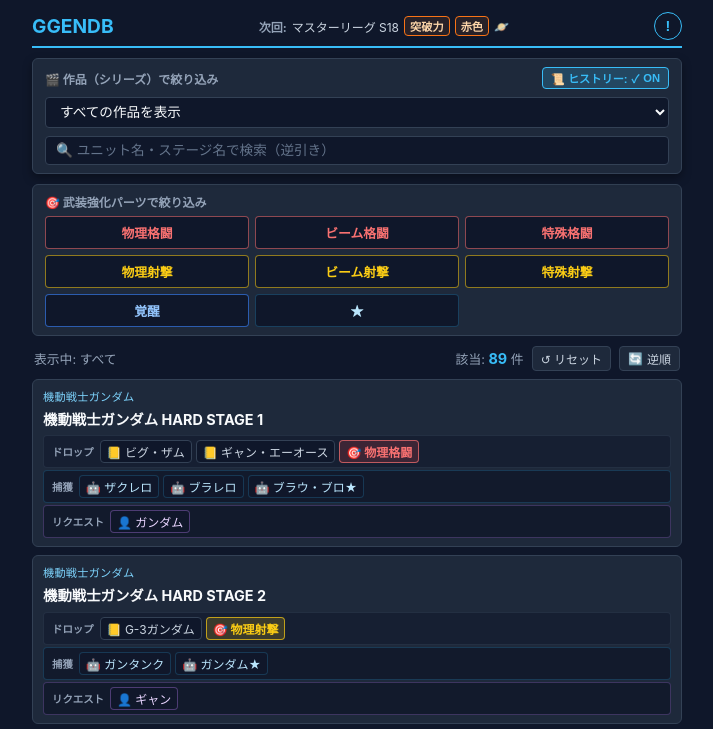
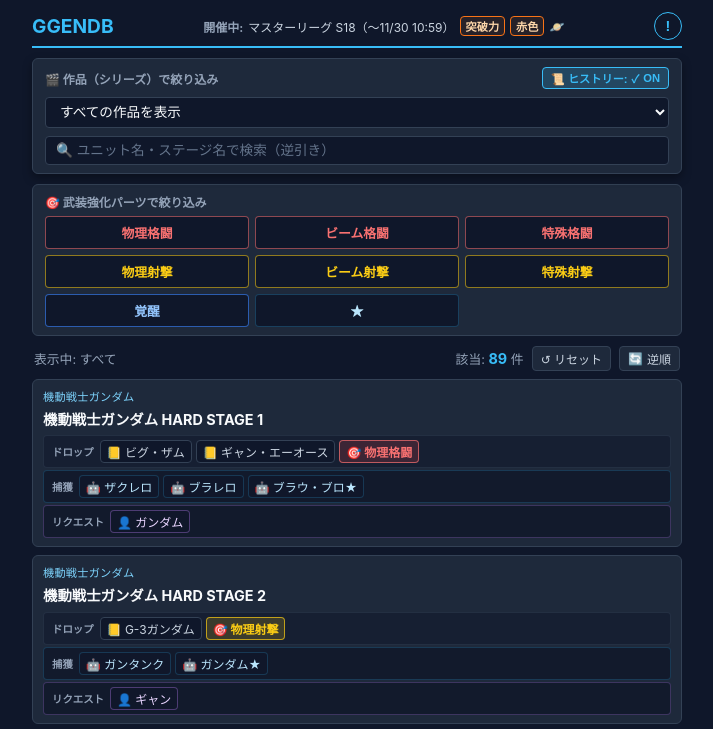
Before and after one commit to gamedcm/dcm-db, a plain HTML site: page index.html in a window 1280 px wide. Shown: the top 729 px of the page, without its empty margins (283-996 px from the left). Drawn offline with Linux system fonts and the light colour scheme.

Commit message:
お知らせダイジェストを11/23分に更新（マスターリーグS18開催・ピックアップガシャ・経験値1.5倍・11/30メンテ・Ver.2.8.1、ヘッダーのリーグ表示を開催中に変更）

```diff
--- a/index.html
+++ b/index.html
@@ -529,7 +529,7 @@
     <h1><span onclick="toggleGachaModal(true)" title="ガチャシミュレーターを開く">GGENDB</span></h1>
 
     <div class="header-info">
-      <span class="header-info-title">次回:</span>
+      <span class="header-info-title">開催中:</span>
       <span id="nextLeagueInfo" style="display: contents;"></span>
     </div>
     <button class="news-trigger-btn" onclick="toggleNewsModal(true)" title="お知らせ" aria-label="お知らせを開く">!</button>
@@ -655,7 +655,7 @@
 
   // 次回マスターリーグ情報（シーズンが切り替わったら、ここだけ書き換える）
   const NEXT_LEAGUE = {
-    label: 'マスターリーグ S18',
+    label: 'マスターリーグ S18（〜11/30 10:59）',
     badges: ['突破力', '赤色'],
     terrains: [['🪐', '宇宙']]
   };
@@ -666,13 +666,16 @@
 
   // お知らせダイジェスト（公式お知らせの要点。新しいお知らせが出たら、ここを書き換える）
   const NEWS_ITEMS = [
+    { date: '2026/11/23', title: 'マスターリーグ「SEASON 18 ガンダムファイト」開催', note: '11/23 12:00〜11/30 10:59。ブーストタグ：赤色/突破力、地形：宇宙。バトル配置が通常シーズンと異なる。チャレンジモード15万Pt以上で特別な称号' },
+    { date: '2026/11/23', title: 'ピックアップガシャ開催（新ユニット追加）', note: '新UR「シャイニングガンダム(ドモン・カッシュ搭乗)」、UR「シャッフルハート」「シャッフルクラブ」「シャッフルスペード」「シャッフルダイヤ」が初登場・恒常追加。～11/30 10:59' },
+    { date: '2026/11/23', title: 'ユニット経験値1.5倍キャンペーン', note: 'マスターリーグS18開催記念。11/23〜11/30の期間中、U.C.シリーズとオルタナティブシリーズで日程を分けて実施' },
+    { date: '2026/11/23', title: '【11/30】メンテナンスのお知らせ', note: '11/30 11:00〜11:59にメンテナンス実施（メンテナンス中はプレイ不可）' },
+    { date: '2026/11/18', title: 'Ver.2.8.1 アップデート', note: '一部端末で1回タップが2回タップと認識される不具合を修正。11/20 12:00に強制アップデート実施。お詫びダイヤ×100（12/20までにログインで受取可）' },
     { date: '2026/11/17', title: 'エターナルロード 新ステージ追加', note: '「EXPERT No.32 オルタナティブシリーズ 2」追加。初回クリア報酬：ダイヤ×500ほか。イベントミッションで武装強化パーツUR' },
-    { date: '2026/11/17', title: 'ストーリーイベント「G-UNIT」開催', note: '「新機動戦記ガンダムW デュアルストーリー G-UNIT」。高難度ステージ「チャレンジバトル」追加。報酬にSSRガンダムグリープなど' },
+    { date: '2026/11/17', title: 'ストーリーイベント「G-UNIT」開催', note: '「新機動戦記ガンダムW デュアルストーリー G-UNIT」。高難度ステージ「チャレンジバトル」追加。報酬にSSRガンダムグリープなど。～11/30 10:59' },
     { date: '2026/11/17', title: 'ピックアップガシャ開催（新ユニット追加）', note: 'UR「ハイドラガンダム(EX)」、UR「ガンダムグリープ(EX)」、URサポーター「ドクター・ペルゲ&グランシャリオ」などが恒常追加' },
-    { date: '2026/11/12', title: 'Ver.2.8.0 アップデート', note: 'フィルタ機能の改修、ユニット/サポーターの「ロック」機能追加、マスターリーグ改修など。11/17 12:00に強制アップデート実施' },
     { date: '2026/11/06', title: 'ジェネレーションタワー「SOUTH TOWER」開催', note: 'URキャラクター「オードリー・バーン」が報酬。～11/30 10:59' },
-    { date: '2026/11/11', title: '参戦ユニット1111体突破記念キャンペーン', note: 'SP化チップ×100プレゼントなど。～11/30 10:59' },
-    { date: '2026/11/23', title: 'マスターリーグ シーズン18 開始予定', note: '12:00開始。ブーストタグ：突破力/赤色、地形：宇宙' }
+    { date: '2026/11/11', title: '参戦ユニット1111体突破記念キャンペーン', note: 'SP化チップ×100プレゼントなど。～11/30 10:59' }
   ];
   document.getElementById('newsDigest').innerHTML = NEWS_ITEMS.map(n => `
     <div class="news-item">
```
